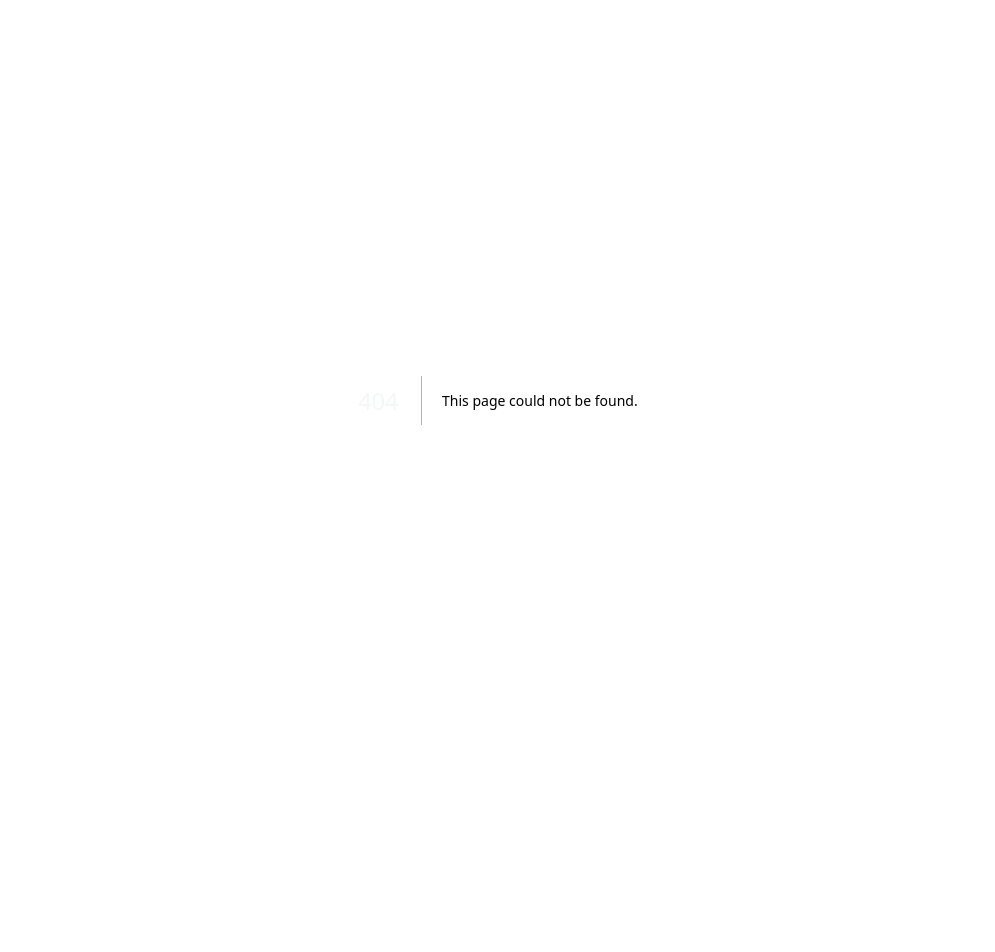
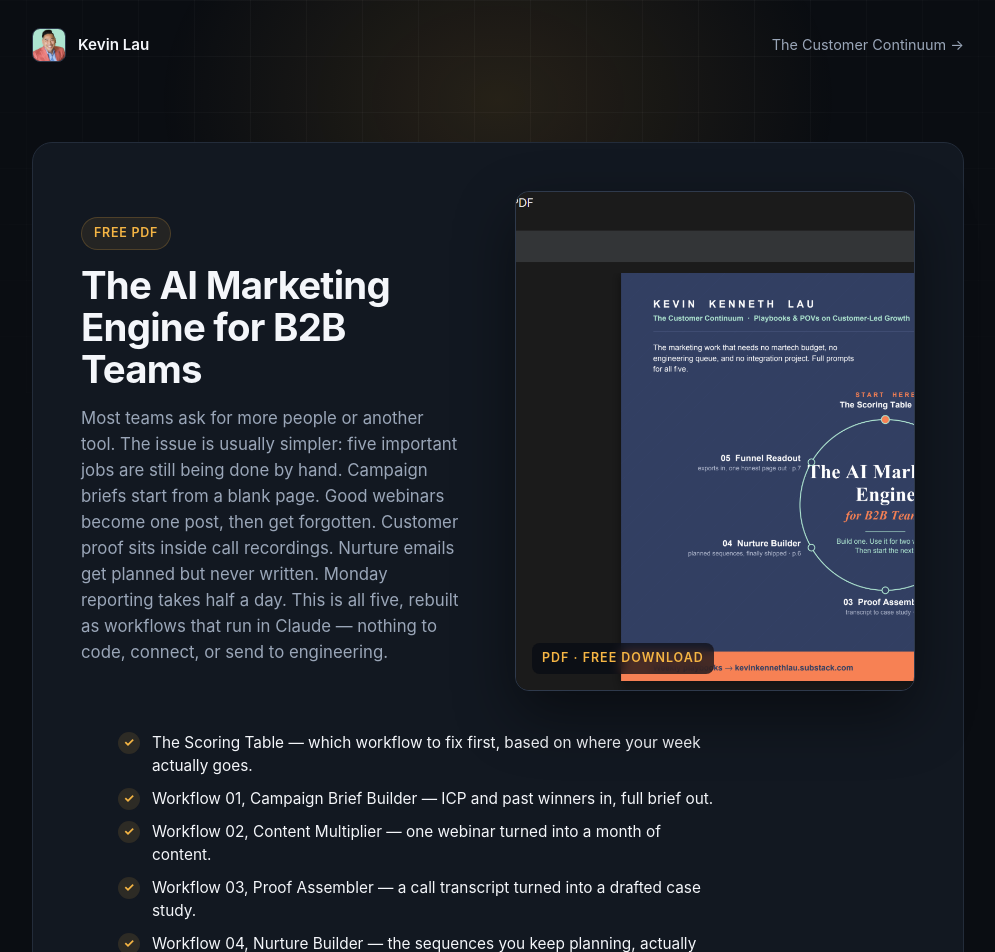
Before and after one commit to danielnogueira8/kevin, a Next.js app: page /resources/ai-marketing-engine in a window 1280 px wide. Before the commit this address had no page. Shown: the top 952 px of the page, without its empty margins (142-1137 px from the left). Before the commit the page ends 800 px from the top, so only its background shows below. Built offline with nearby package versions, Linux system fonts and the light colour scheme.

Commit message:
feat: add AI Marketing Engine resource page
Five B2B marketing jobs still done by hand, rebuilt as Claude workflows.
Reuses the LeadMagnetGate flow.

Co-Authored-By: Claude Opus 5 <noreply@anthropic.com>

```diff
--- /dev/null
+++ b/app/resources/ai-marketing-engine/page.js
@@ -0,0 +1,35 @@
+import LeadMagnetGate from "../../components/LeadMagnetGate";
+
+export const metadata = {
+  title: "The AI Marketing Engine for B2B Teams: 5 Workflows — Kevin Lau",
+  description:
+    "Campaign briefs, content, customer proof, nurture, and reporting — the 5 jobs B2B marketing teams still do by hand, rebuilt as Claude workflows. Free PDF.",
+};
+
+const resource = {
+  slug: "ai-marketing-engine",
+  eyebrow: "Free PDF",
+  title: "The AI Marketing Engine for B2B Teams",
+  subtitle:
+    "Most teams ask for more people or another tool. The issue is usually simpler: five important jobs are still being done by hand. Campaign briefs start from a blank page. Good webinars become one post, then get forgotten. Customer proof sits inside call recordings. Nurture emails get planned but never written. Monday reporting takes half a day. This is all five, rebuilt as workflows that run in Claude — nothing to code, connect, or send to engineering.",
+  bullets: [
+    "The Scoring Table — which workflow to fix first, based on where your week actually goes.",
+    "Workflow 01, Campaign Brief Builder — ICP and past winners in, full brief out.",
+    "Workflow 02, Content Multiplier — one webinar turned into a month of content.",
+    "Workflow 03, Proof Assembler — a call transcript turned into a drafted case study.",
+    "Workflow 04, Nurture Builder — the sequences you keep planning, actually written.",
+    "Workflow 05, Funnel Readout — exports in, one honest pipeline readout out.",
+    "The full copy-paste prompt for all five, plus the 30-day rollout plan to have the whole engine running.",
+  ],
+  format: "PDF",
+  coverEmoji: "⚙️",
+  coverImage: "/assets/ai-marketing-engine.png",
+  coverImageAlt:
+    "The AI Marketing Engine for B2B Teams — 5 Claude workflows PDF cover",
+  downloadUrl:
+    "https://drive.google.com/file/d/1tmOBQnpsRgLJK8t5bnO_RuKjqeT-Iype/view",
+};
+
+export default function Page() {
+  return <LeadMagnetGate resource={resource} />;
+}
```
Also changed, not shown: public/assets/ai-marketing-engine.png (added).
